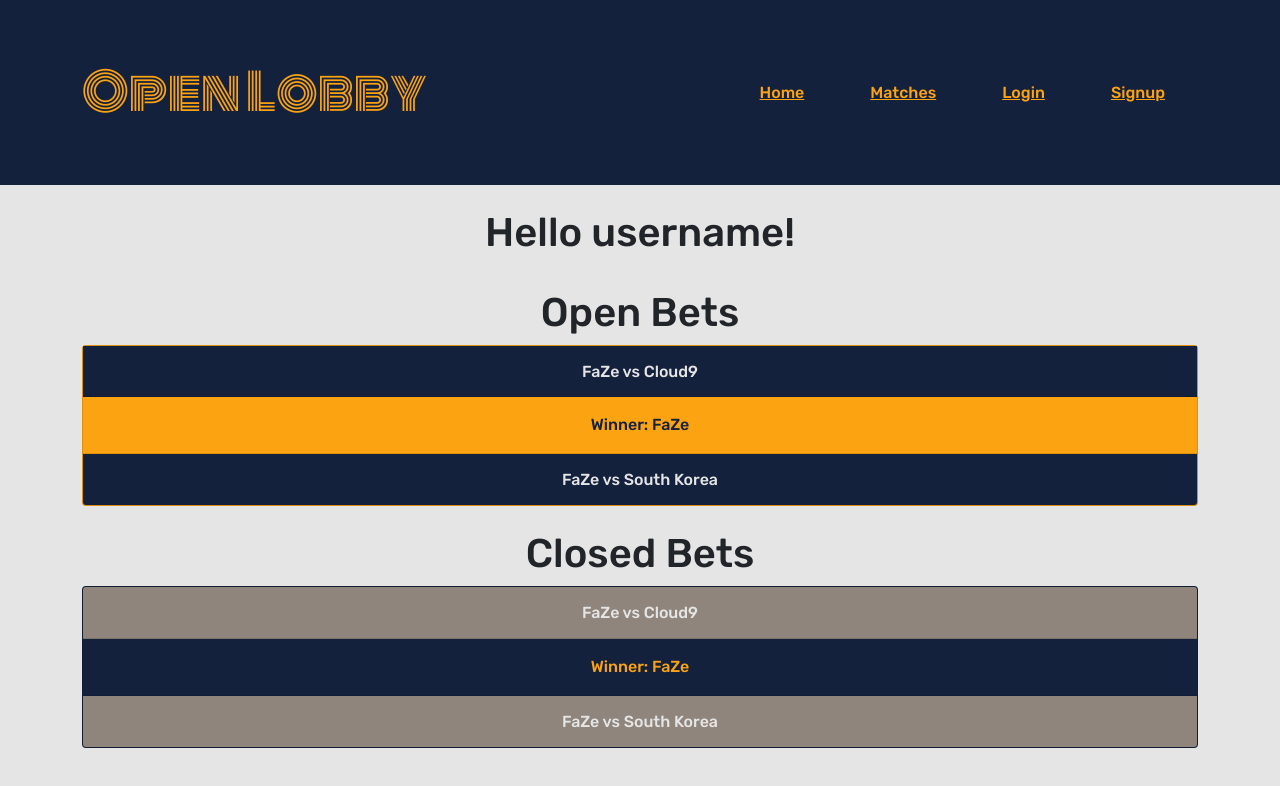
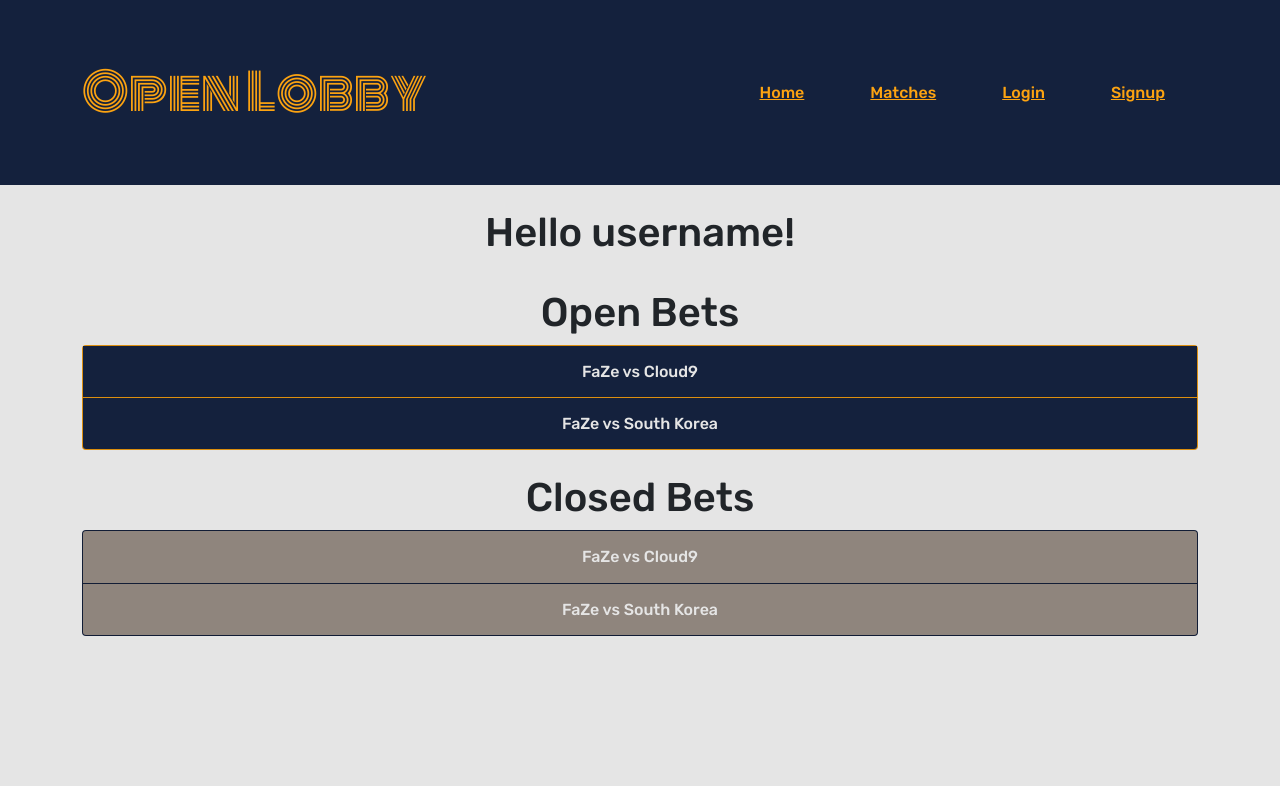
Before and after one commit to mrmrc182/esports-betting, a React (Create React App) app in the folder client/: page /profile in a window 1280 px wide. Shown: the top 786 px of the page. Built offline with nearby package versions, Linux system fonts and the light colour scheme.

Commit message:
fixed accordions opening on load

```diff
--- a/client/src/pages/Profile.js
+++ b/client/src/pages/Profile.js
@@ -11,7 +11,7 @@ export default function Profile() {
       <h1>Open Bets</h1>
       <div className="open-cards">
         <Container className="container-width">
-          <Accordion defaultActiveKey="0">
+          <Accordion>
             <Accordion.Item className="center prof-cards" eventKey="0">
               <Accordion.Header className="header">
                 FaZe vs Cloud9
@@ -29,7 +29,7 @@ export default function Profile() {
         <Container className="container-width">
           <br></br>
           <h1>Closed Bets</h1>
-          <Accordion defaultActiveKey="0">
+          <Accordion>
             <Accordion.Item eventKey="0" className="prof-cards">
               <Accordion.Header>FaZe vs Cloud9</Accordion.Header>
               <Accordion.Body>Winner: FaZe</Accordion.Body>
```
